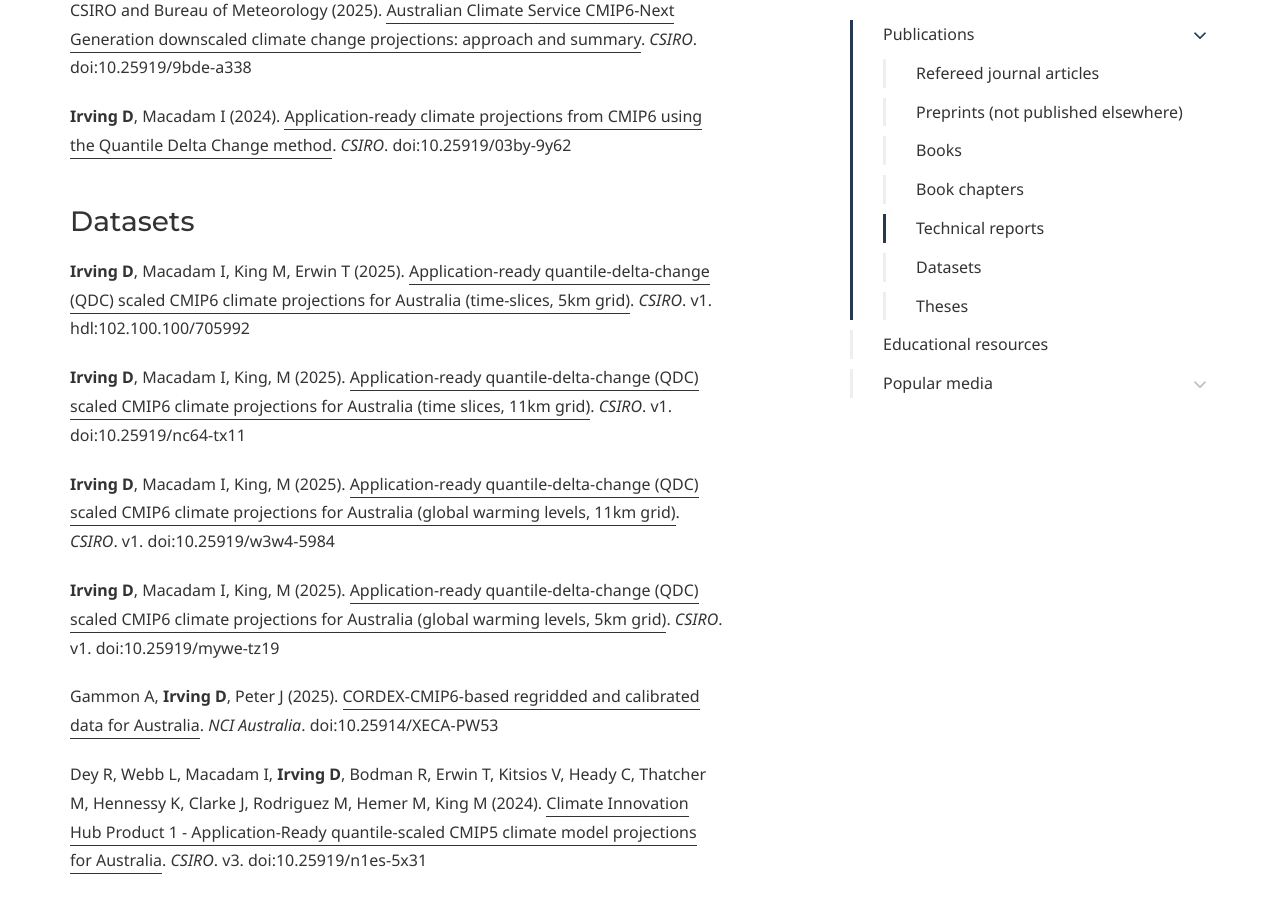
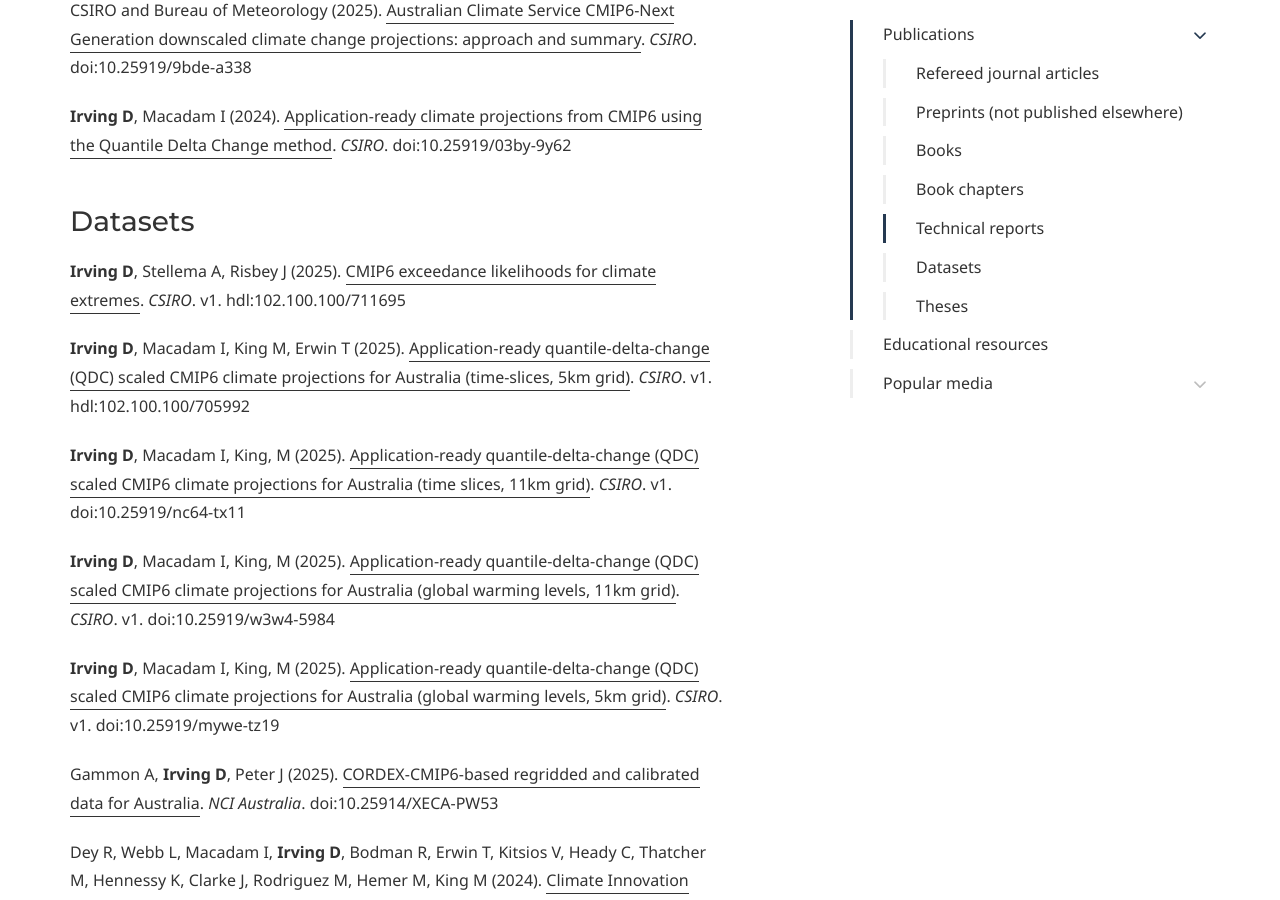
Before and after one commit to DamienIrving/damienirving.github.io, a Jekyll site: the page built from publications.md, in a window 1280 px wide and 900 px high, scrolled down 5110 px. Built offline with Jekyll 4.4.1, drawn with Linux system fonts in a browser that asks for light colours; some web fonts are replaced.

Commit message:
Update publications.md

```diff
--- a/publications.md
+++ b/publications.md
@@ -108,6 +108,8 @@ CSIRO and Bureau of Meteorology (2025). [Australian Climate Service CMIP6-Next G
 
 ### Datasets
 
+**Irving D**, Stellema A, Risbey J (2025). [CMIP6 exceedance likelihoods for climate extremes](http://hdl.handle.net/102.100.100/711695). *CSIRO*. v1. hdl:102.100.100/711695
+
 **Irving D**, Macadam I, King M, Erwin T (2025). [Application-ready quantile-delta-change (QDC) scaled CMIP6 climate projections for Australia (time-slices, 5km grid)](http://hdl.handle.net/102.100.100/705992?index=1). *CSIRO*. v1. hdl:102.100.100/705992
 
 **Irving D**, Macadam I, King, M (2025). [Application-ready quantile-delta-change (QDC) scaled CMIP6 climate projections for Australia (time slices, 11km grid)](http://hdl.handle.net/102.100.100/705991). *CSIRO*. v1. doi:10.25919/nc64-tx11
```
